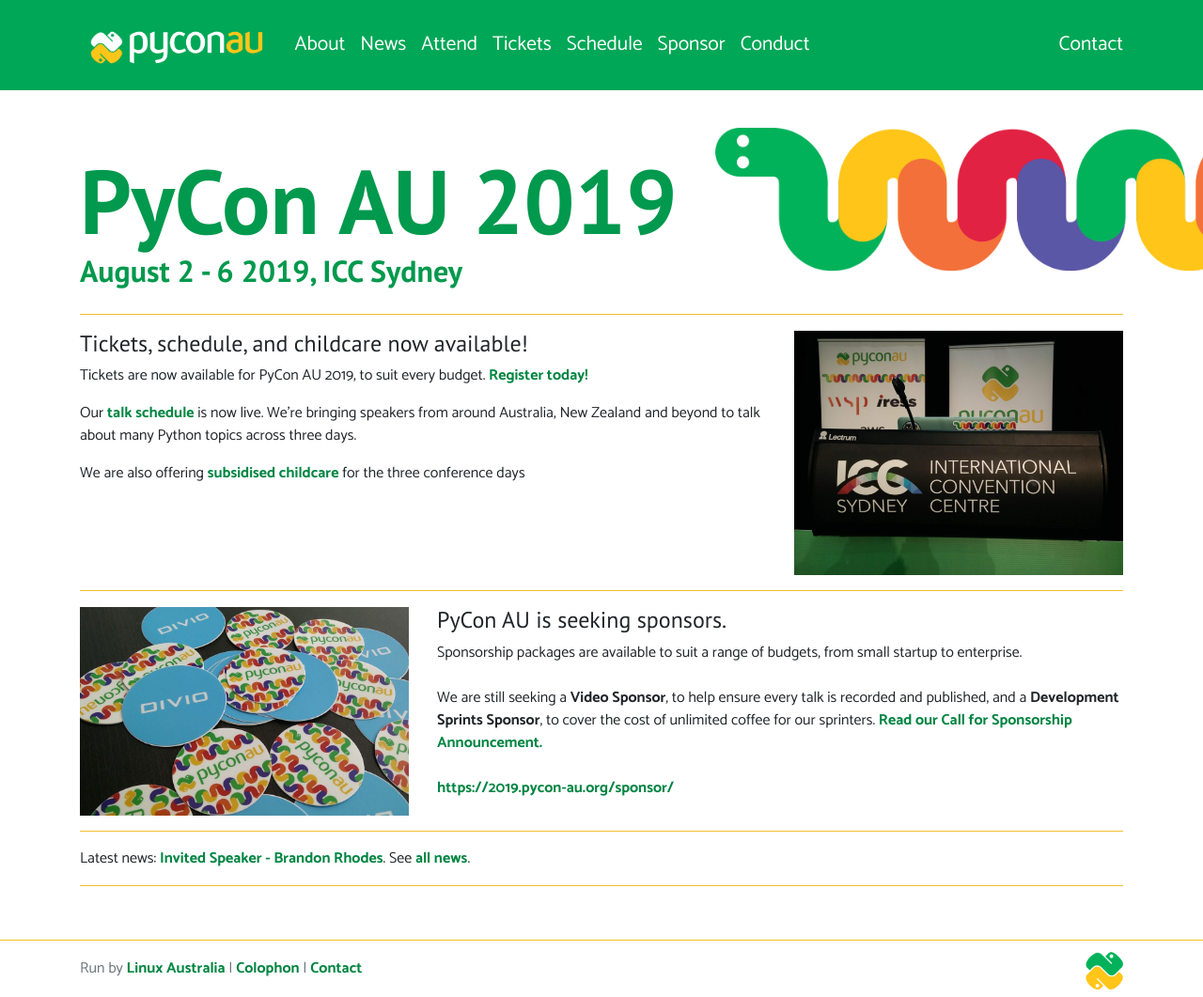
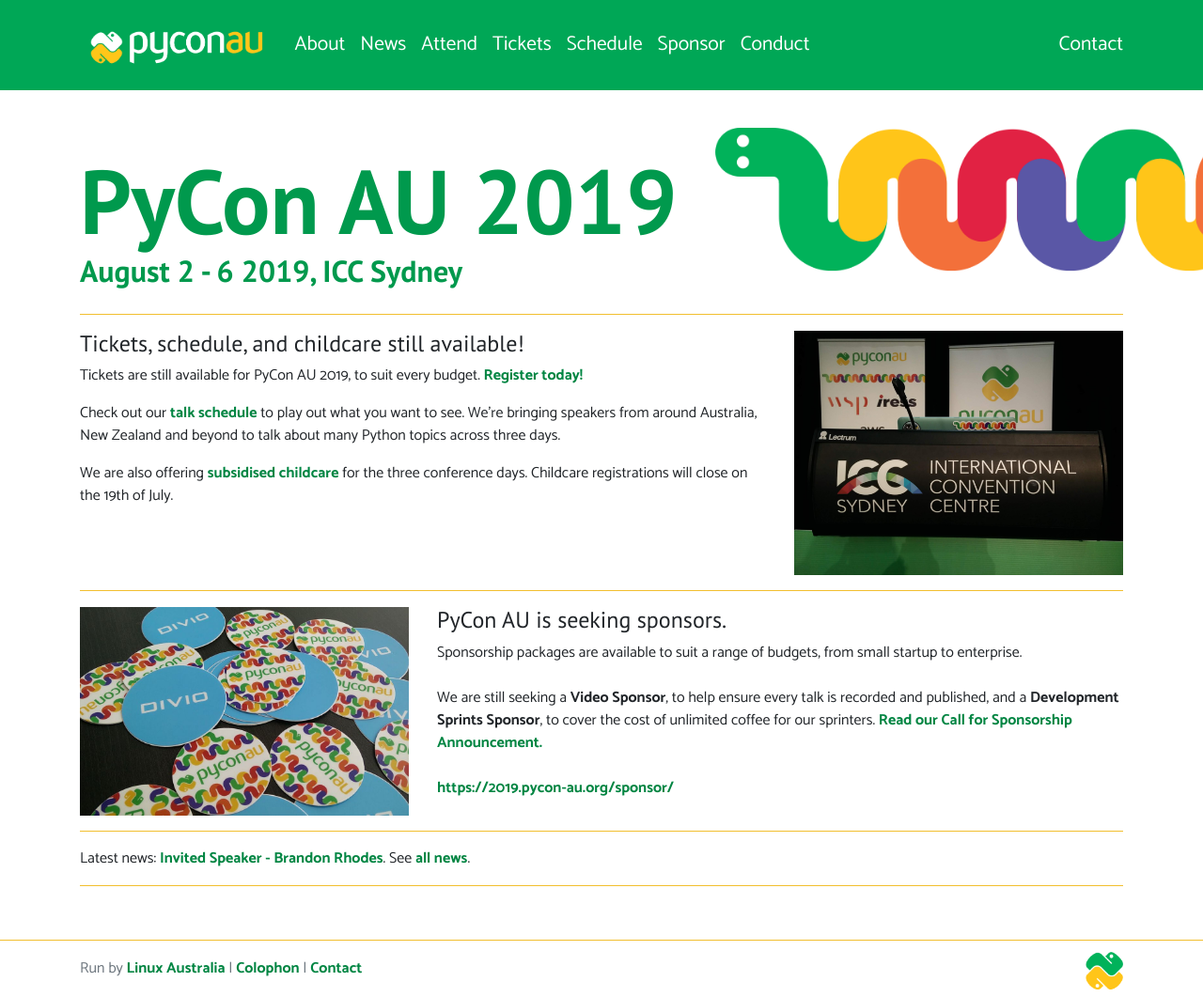
Before and after one commit to pyconau/2019.pycon-au.org, a Jekyll site: the page built from _pages/homepage.md, in a window 1280 px wide. Shown: the whole page at 94% size. Built offline with Jekyll 4.4.1, drawn with Linux system fonts in a browser that asks for light colours.

Commit message:
Add deadline for childcare rego.

```diff
--- a/_pages/homepage.md
+++ b/_pages/homepage.md
@@ -11,10 +11,10 @@ description: PyCon AU is the national conference for the Python Programming Comm
 <h2 align="left" class="header-green dateh2">August 2 - 6 2019, ICC Sydney</h2>
 <hr>
 <div class="row">
-  <div class="col-8"><h4>Tickets, schedule, and childcare now available!</h4>
-  <p>Tickets are now available for PyCon AU 2019, to suit every budget. <a href="/attend/tickets/">Register today!</a></p>
-  <p>Our <a href="/schedule/">talk schedule</a> is now live. We're bringing speakers from around Australia, New Zealand and beyond to talk about many Python topics across three days.</p>
-  <p>We are also offering <a href="/attend#childcare">subsidised childcare</a> for the three conference days</p>
+  <div class="col-8"><h4>Tickets, schedule, and childcare still available!</h4>
+  <p>Tickets are still available for PyCon AU 2019, to suit every budget. <a href="/attend/tickets/">Register today!</a></p>
+  <p>Check out our <a href="/schedule/">talk schedule</a> to play out what you want to see. We're bringing speakers from around Australia, New Zealand and beyond to talk about many Python topics across three days.</p>
+  <p>We are also offering <a href="/attend#childcare">subsidised childcare</a> for the three conference days. Childcare registrations will close on the 19th of July.</p>
   </div>
   <div class="col-4"><img class="img-fluid"  src="{{site.url}}/static/img/tickets.jpg"></div>
 </div>
```
Also changed, not shown: _pages/attend.md (+2 -0 lines).
